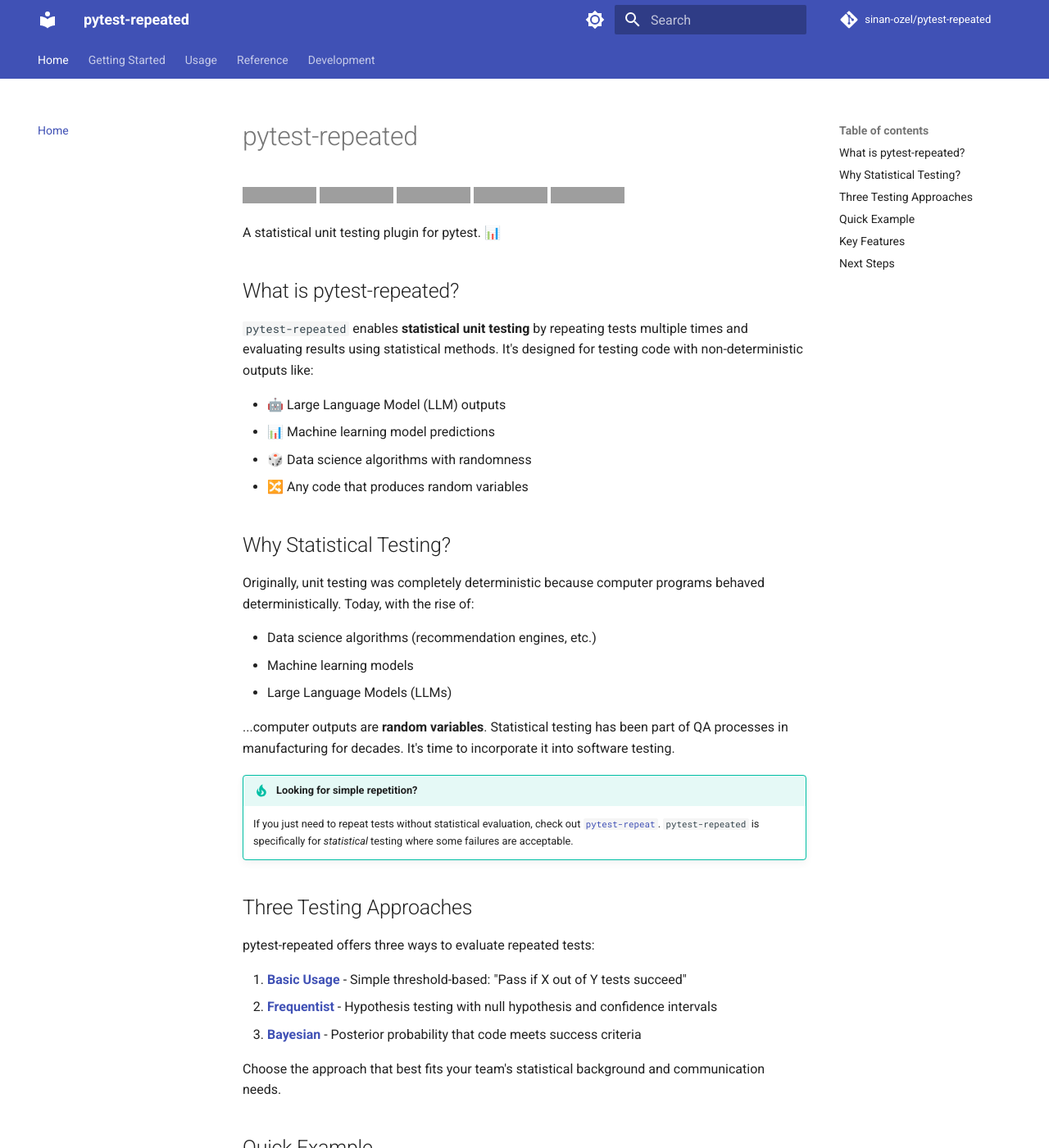
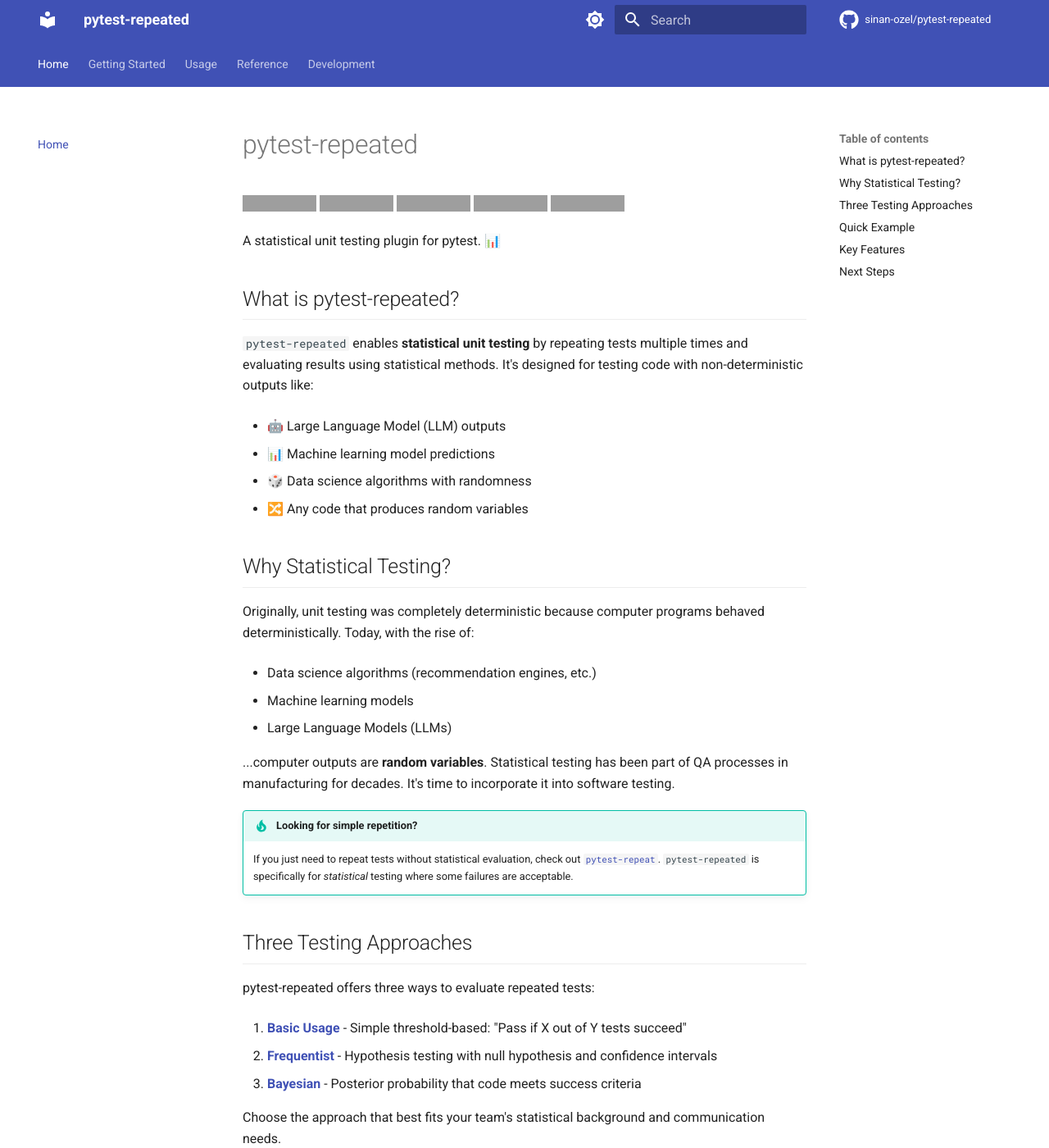
Before and after one commit to sinan-ozel/pytest-repeated, an MkDocs documentation site: the page built from docs/index.md, in a window 1280 px wide and 1400 px high. Shown: the whole window at 82% size. Built offline with MkDocs 1.6.1 and Material for MkDocs 9.7.7, drawn with Linux system fonts in a browser that asks for light colours; comment, search, counter and statistics services are not loaded; some of the changed text lies outside the part shown; grey boxes are pictures that could not be loaded.

```diff
--- /dev/null
+++ b/docs/javascripts/mathjax.js
@@ -0,0 +1,19 @@
+window.MathJax = {
+  tex: {
+    inlineMath: [["\\(", "\\)"]],
+    displayMath: [["\\[", "\\]"]],
+    processEscapes: true,
+    processEnvironments: true
+  },
+  options: {
+    ignoreHtmlClass: ".*|",
+    processHtmlClass: "arithmatex"
+  }
+};
+
+document$.subscribe(() => {
+  MathJax.startup.output.clearCache()
+  MathJax.typesetClear()
+  MathJax.texReset()
+  MathJax.typesetPromise()
+})
--- /dev/null
+++ b/docs/stylesheets/extra.css
@@ -0,0 +1,45 @@
+/* Custom styling for pytest-repeated documentation */
+
+/* Make code blocks stand out more */
+.highlight {
+  border-radius: 0.4rem;
+}
+
+/* Better spacing for admonitions */
+.admonition {
+  margin: 1.5625em 0;
+}
+
+/* Style for parameter tables */
+table {
+  border-collapse: collapse;
+  margin: 1em 0;
+}
+
+table th {
+  background-color: var(--md-code-bg-color);
+  font-weight: 700;
+}
+
+/* Enhance inline code appearance */
+code {
+  padding: 0.1em 0.4em;
+  border-radius: 0.2rem;
+}
+
+/* Better visual hierarchy for headers */
+h2 {
+  margin-top: 2em;
+  border-bottom: 1px solid var(--md-default-fg-color--lightest);
+  padding-bottom: 0.3em;
+}
+
+/* Improve list spacing */
+li {
+  margin: 0.5em 0;
+}
+
+/* Icon alignment in lists */
+.emoji {
+  vertical-align: middle;
+}
--- a/mkdocs.yml
+++ b/mkdocs.yml
@@ -29,10 +29,22 @@ theme:
     - navigation.tabs
     - navigation.sections
     - navigation.top
+    - navigation.tracking
+    - navigation.indexes
+    - navigation.footer
     - search.suggest
     - search.highlight
+    - search.share
     - content.code.copy
+    - content.code.annotate
     - content.tabs.link
+    - content.tooltips
+    - toc.follow
+  icon:
+    repo: fontawesome/brands/github
+  font:
+    text: Roboto
+    code: Roboto Mono
 
 plugins:
   - search
@@ -47,6 +59,8 @@ plugins:
 markdown_extensions:
   - pymdownx.highlight:
       anchor_linenums: true
+      line_spans: __span
+      pygments_lang_class: true
   - pymdownx.inlinehilite
   - pymdownx.snippets
   - pymdownx.superfences
@@ -57,9 +71,24 @@ markdown_extensions:
   - pymdownx.emoji:
       emoji_index: !!python/name:material.extensions.emoji.twemoji
       emoji_generator: !!python/name:material.extensions.emoji.to_svg
+  - pymdownx.arithmatex:
+      generic: true
   - attr_list
   - md_in_html
   - tables
+  - footnotes
+  - pymdownx.critic
+  - pymdownx.caret
+  - pymdownx.keys
+  - pymdownx.mark
+  - pymdownx.tilde
+
+extra_javascript:
+  - javascripts/mathjax.js
+  - https://unpkg.com/mathjax@3/es5/tex-mml-chtml.js
+
+extra_css:
+  - stylesheets/extra.css
 
 nav:
   - Home: index.md
--- a/src/pytest_repeated/__init__.py
+++ b/src/pytest_repeated/__init__.py
@@ -1,7 +1,7 @@
 """Pytest-repeated plugin for running tests multiple times with
 threshold-based passing."""
 
-__version__ = "0.3.8"
+__version__ = "0.3.9"
 
 from .plugin import (
     pytest_configure,
```
Also changed, not shown: docs/index.md (+1 -1 lines).
